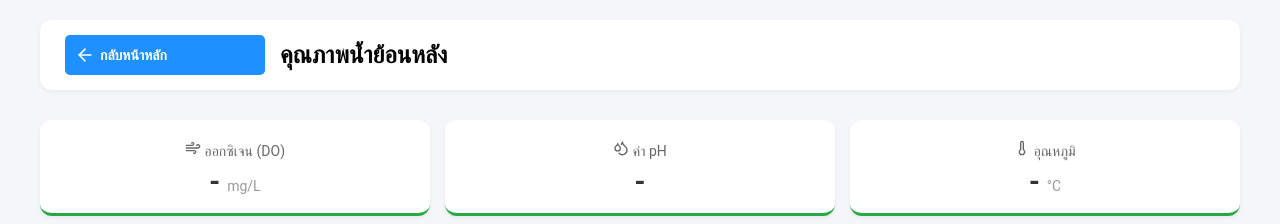
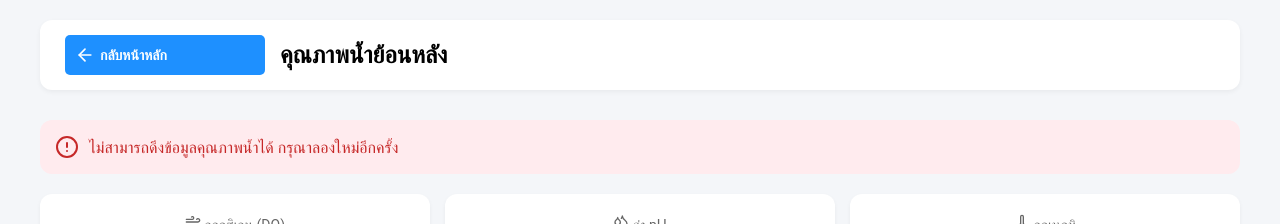
Before and after one commit to kittidaj6641/frontend_Final, a React (Create React App) app: page /water-quality in a window 1280 px wide. Shown: the top 224 px of the page. Built offline with nearby package versions, Linux system fonts and the light colour scheme; no server answers; sample sign-in values are in the browser's storage.

Commit message:
Update water-quality.js

```diff
--- a/src/water-quality.js
+++ b/src/water-quality.js
@@ -39,15 +39,14 @@ const WaterQuality = () => {
           headers: { Authorization: `Bearer ${token}` }
         });
 
-        // กลับด้านข้อมูลเพื่อให้กราฟแสดงจาก อดีต -> ปัจจุบัน (ซ้ายไปขวา)
-        // แต่ตารางเราอยากโชว์ล่าสุดก่อน ก็ใช้ array เดิมได้
         setWaterData(response.data);
+        setError(''); // เคลียร์ error ถ้าโหลดสำเร็จ
       } catch (error) {
         if (error.response?.status === 403) {
            localStorage.removeItem('token');
            navigate('/login');
         } else {
-           setError('ไม่สามารถดึงข้อมูลได้');
+           setError('ไม่สามารถดึงข้อมูลคุณภาพน้ำได้ กรุณาลองใหม่อีกครั้ง');
         }
       }
     };
@@ -56,8 +55,6 @@ const WaterQuality = () => {
     const intervalId = setInterval(fetchWaterQuality, 10000); // Update ทุก 10 วิ
     return () => clearInterval(intervalId);
   }, [navigate, deviceId]);
-
-  const handleLogout = async () => { /* ...Logout Logic เดิม... */ };
 
   // Helper: ตรวจสอบค่าว่าปกติไหม
   const isNormal = (type, value) => {
@@ -105,6 +102,24 @@ const WaterQuality = () => {
             </div>
         </div>
       </header>
+
+      {/* ✅ ส่วนแสดง Error (แก้ปัญหา 'error' & 'AlertCircle' defined but never used) */}
+      {error && (
+        <div style={{
+          background: '#ffebee',
+          color: '#c62828',
+          padding: '15px',
+          borderRadius: '12px',
+          marginBottom: '20px',
+          display: 'flex',
+          alignItems: 'center',
+          gap: '10px',
+          fontWeight: '500'
+        }}>
+          <AlertCircle size={24} />
+          {error}
+        </div>
+      )}
 
       {/* 2. Latest Status Cards */}
       <section className="latest-stats-grid">
@@ -158,10 +173,10 @@ const WaterQuality = () => {
                             <YAxis />
                             <Tooltip />
                             <Legend />
-                            {selectedParam === 'dissolved_oxygen' && <Line type="monotone" dataKey="do" stroke="#0088FE" strokeWidth={3} name="Oxygen" />}
-                            {selectedParam === 'ph' && <Line type="monotone" dataKey="ph" stroke="#8884d8" strokeWidth={3} name="pH" />}
-                            {selectedParam === 'temperature' && <Line type="monotone" dataKey="temp" stroke="#FF8042" strokeWidth={3} name="Temp" />}
-                            {selectedParam === 'salinity' && <Line type="monotone" dataKey="salinity" stroke="#00C49F" strokeWidth={3} name="Salinity" />}
+                            {selectedParam === 'dissolved_oxygen' && <Line type="monotone" dataKey="do" stroke="#0088FE" strokeWidth={3} name="Oxygen" dot={false} />}
+                            {selectedParam === 'ph' && <Line type="monotone" dataKey="ph" stroke="#8884d8" strokeWidth={3} name="pH" dot={false} />}
+                            {selectedParam === 'temperature' && <Line type="monotone" dataKey="temp" stroke="#FF8042" strokeWidth={3} name="Temp" dot={false} />}
+                            {selectedParam === 'salinity' && <Line type="monotone" dataKey="salinity" stroke="#00C49F" strokeWidth={3} name="Salinity" dot={false} />}
                         </LineChart>
                     </ResponsiveContainer>
                 </div>
```
